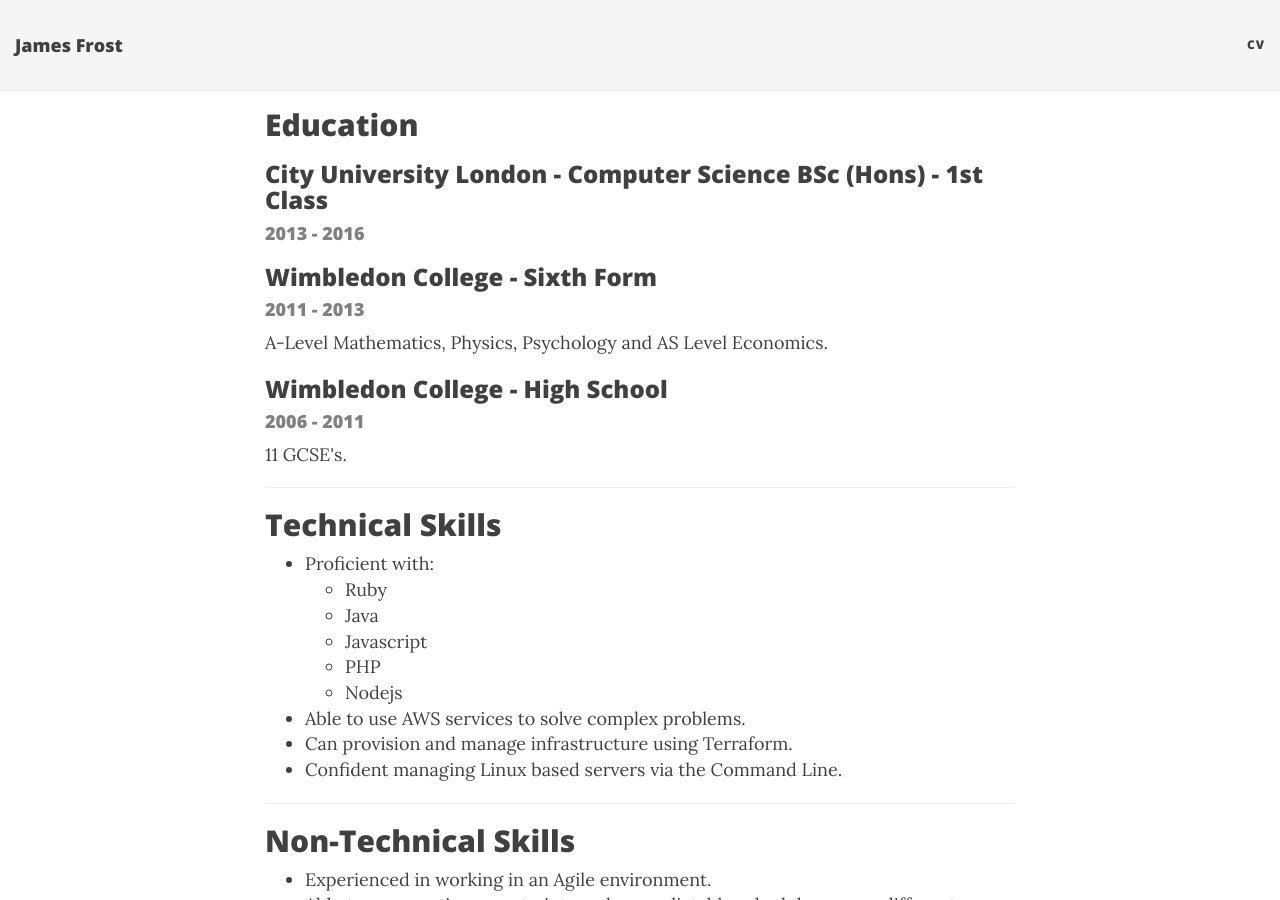
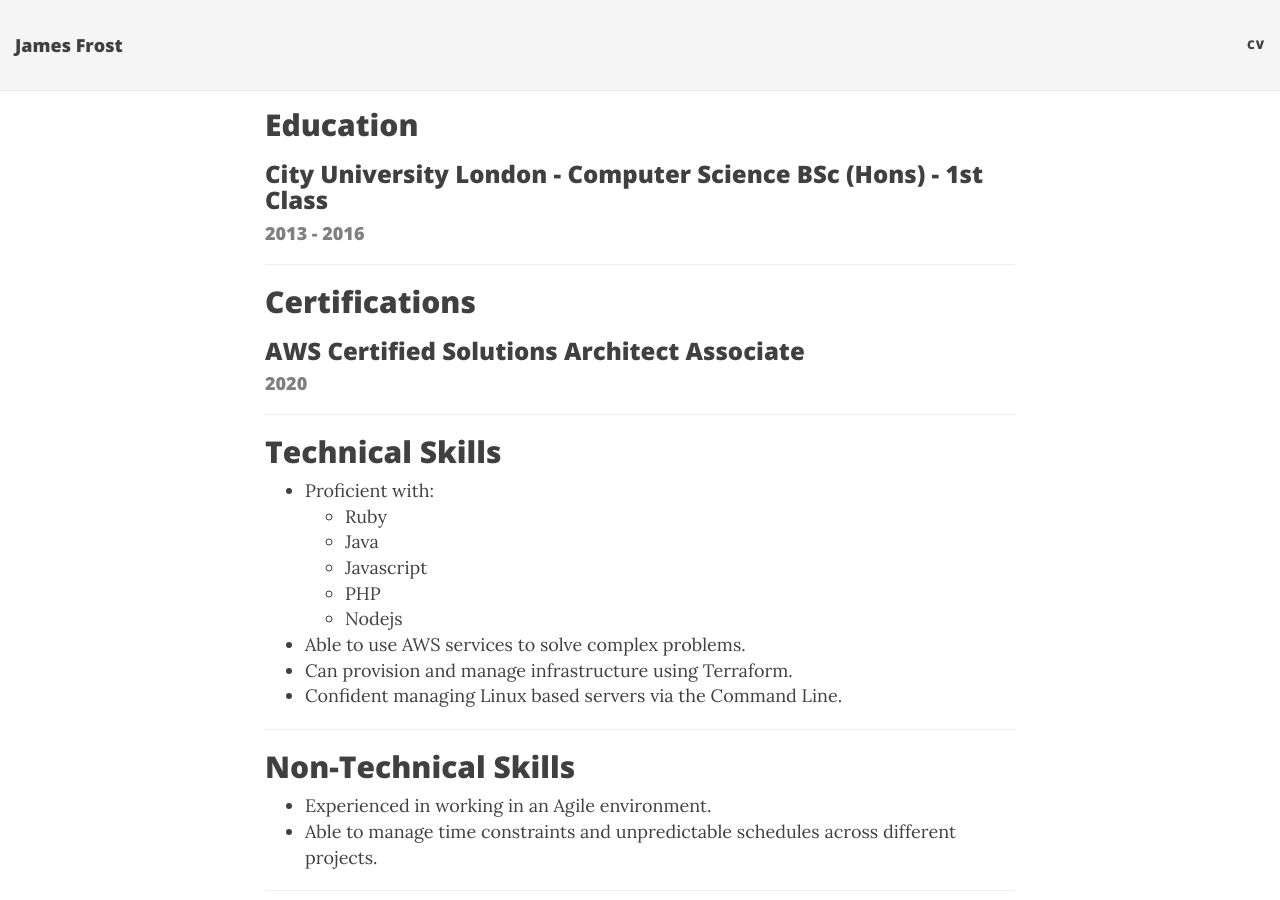
Before and after one commit to JamesFrost/jamesfrost.github.io, a Jekyll site: the page built from cv.html, in a window 1280 px wide and 900 px high, scrolled down 1147 px. Built offline with Jekyll 4.4.1, drawn with Linux system fonts in a browser that asks for light colours; nearby versions of some CDN libraries.

Commit message:
Updated CV

```diff
--- a/cv.html
+++ b/cv.html
@@ -52,15 +52,11 @@ title: CV
 <h3>City University London - Computer Science BSc (Hons) - 1st Class</h3>
 <h4 class="subtitle">2013 - 2016</h4>
 
-<h3>Wimbledon College - Sixth Form</h3>
-<h4 class="subtitle">2011 - 2013</h4>
+<hr>
+<h2>Certifications</h2>
 
-A-Level Mathematics, Physics, Psychology and AS Level Economics.
-
-<h3>Wimbledon College - High School</h3>
-<h4 class="subtitle">2006 - 2011</h4>
-
-11 GCSE's.
+<h3>AWS Certified Solutions Architect Associate</h3>
+<h4 class="subtitle">2020</h4>
 
 <hr>
 <h2>Technical Skills</h2>
```
